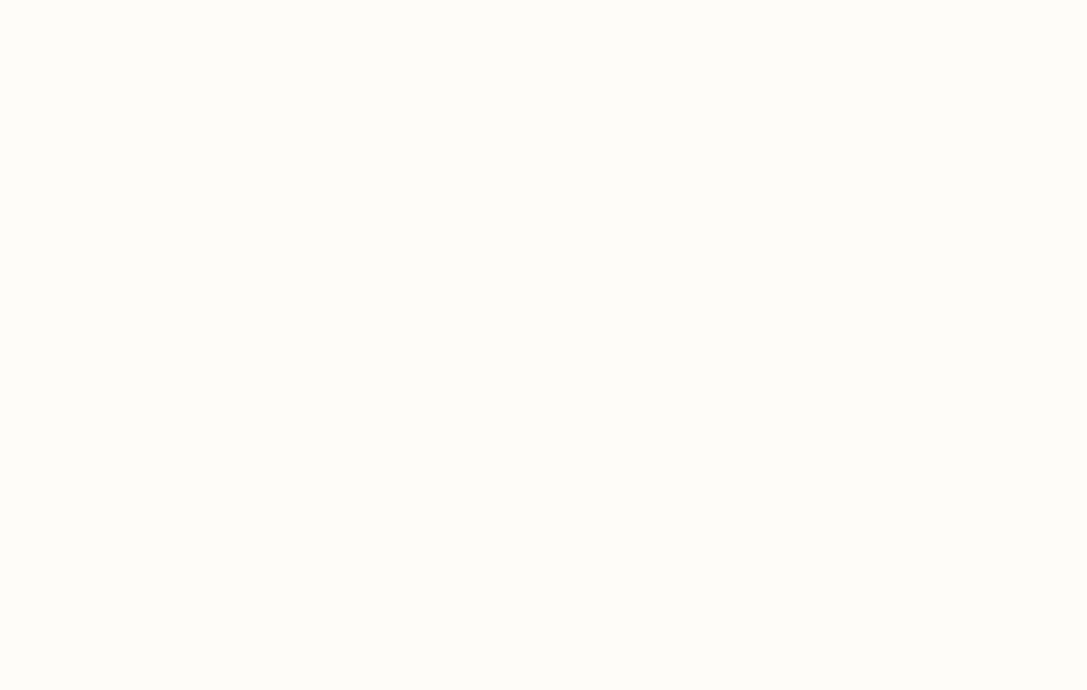
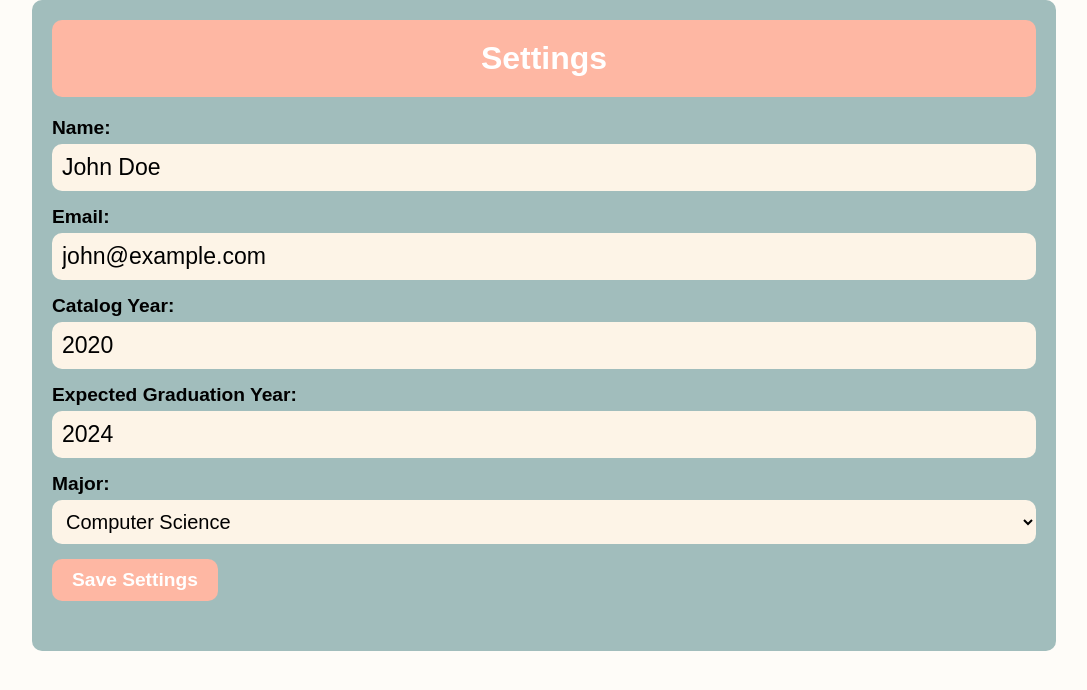
Before and after one commit to malakamahdy/EaseMyDegree, a React (Create React App) app in the folder ease-my-degree-react/: page /settings in a window 1280 px wide. Before the commit this address had no page. Shown: the top 690 px of the page, without its empty margins (96-1183 px from the left). Built offline with nearby package versions, Linux system fonts and the light colour scheme; a web font is replaced by a local one.

Commit message:
Settings page

```diff
--- a/ease-my-degree-react/src/App.js
+++ b/ease-my-degree-react/src/App.js
@@ -8,6 +8,7 @@ import Dashboard from './Dashboard';
 import GpaCalculator from './GpaCalculator';
 import SemesterPlanner from './SemesterPlanner';
 import GettingStarted from './GettingStarted';
+import Settings from './Settings';
 
 function App() {
   return (
@@ -20,6 +21,7 @@ function App() {
         <Route path="/calculator" element={<GpaCalculator />} />
         <Route path="/semesterplanner" element={<SemesterPlanner />} />
         <Route path="/gettingstarted" element={<GettingStarted />} />
+        <Route path="/settings" element={<Settings />} />
       </Routes>
     </Router>
   );
--- a/ease-my-degree-react/src/Dashboard.js
+++ b/ease-my-degree-react/src/Dashboard.js
@@ -25,7 +25,7 @@ function Dashboard() {
     navigate("/calculator"); // Navigate to the GPA Calculator page
   };
   const handleGoToSettings = () => {
-    navigate("/calculator");
+    navigate("/Settings");
   };
   const handleGoToSuggestions = () => {
     navigate("/SemesterPlanner");
--- /dev/null
+++ b/ease-my-degree-react/src/Settings.css
@@ -0,0 +1,58 @@
+/* src/Settings.css */
+
+.settings-page {
+    font-family: Arial, sans-serif;
+    background-color: #a1bdbc;
+    padding: 20px;
+    border-radius: 10px;
+    width: 80%;
+    margin: 0 auto;
+  }
+
+  .header {
+    background-color: #feb7a3;
+    padding: 20px;
+    text-align: center;
+    border-radius: 10px;
+    margin-bottom: 20px;
+  }
+
+  h1 {
+    color: #fff;
+  }
+
+  .settings-form {
+    margin-bottom: 30px;
+  }
+
+  label {
+    font-weight: bold;
+    display: block;
+    margin: 10px 0;
+  }
+
+  input, select {
+    width: 100%;
+    padding: 10px;
+    margin: 5px 0;
+    border-radius: 10px;
+    background-color: #fdf4e7;
+    border: none;
+  }
+
+  select {
+    font-size: 20px;
+  }
+
+  button {
+    background-color: #feb7a3;
+    color: white;
+    padding: 10px 20px;
+    border: none;
+    border-radius: 10px;
+    cursor: pointer;
+  }
+
+  button:hover {
+    background-color: #f5a7a3;
+  }
--- /dev/null
+++ b/ease-my-degree-react/src/Settings.js
@@ -0,0 +1,102 @@
+import React, { useState, useEffect } from 'react';
+import './Settings.css';
+
+const Settings = () => {
+  const [userData, setUserData] = useState({
+    name: '',
+    email: '',
+    startYear: '',
+    expectedGraduation: '',
+    major: '',
+  });
+
+  useEffect(() => {
+    setUserData({
+      name: 'John Doe',
+      email: 'john@example.com',
+      startYear: '2020',
+      expectedGraduation: '2024',
+      major: 'Computer Science',
+    });
+  }, []);
+
+  const handleChange = (e) => {
+    const { name, value } = e.target;
+    setUserData((prevData) => ({
+      ...prevData,
+      [name]: value,
+    }));
+  };
+
+  const handleSave = () => {
+    console.log('Settings saved:', userData);
+    alert('Settings saved successfully!');
+    // In a real app, you'd send this data to your backend here
+  };
+
+  return (
+    <div className="settings-page">
+      <div className="header">
+        <h1>Settings</h1>
+      </div>
+      <div className="settings-form">
+        <label>
+          Name:
+          <input
+            type="text"
+            name="name"
+            value={userData.name}
+            onChange={handleChange}
+          />
+        </label>
+        <label>
+          Email:
+          <input
+            type="email"
+            name="email"
+            value={userData.email}
+            onChange={handleChange}
+          />
+        </label>
+        <label>
+          Catalog Year:
+          <input
+            type="number"
+            name="startYear"
+            value={userData.startYear}
+            onChange={handleChange}
+            min="1900"
+            max="2099"
+          />
+        </label>
+        <label>
+          Expected Graduation Year:
+          <input
+            type="number"
+            name="expectedGraduation"
+            value={userData.expectedGraduation}
+            onChange={handleChange}
+            min="1900"
+            max="2099"
+          />
+        </label>
+        <label>
+          Major:
+          <select
+            name="major"
+            value={userData.major}
+            onChange={handleChange}
+          >
+            <option value="">Select a major</option>
+            <option value="Biology">Biology</option>
+            <option value="Psychology">Psychology</option>
+            <option value="Computer Science">Computer Science</option>
+          </select>
+        </label>
+        <button onClick={handleSave}>Save Settings</button>
+      </div>
+    </div>
+  );
+};
+
+export default Settings;
```
